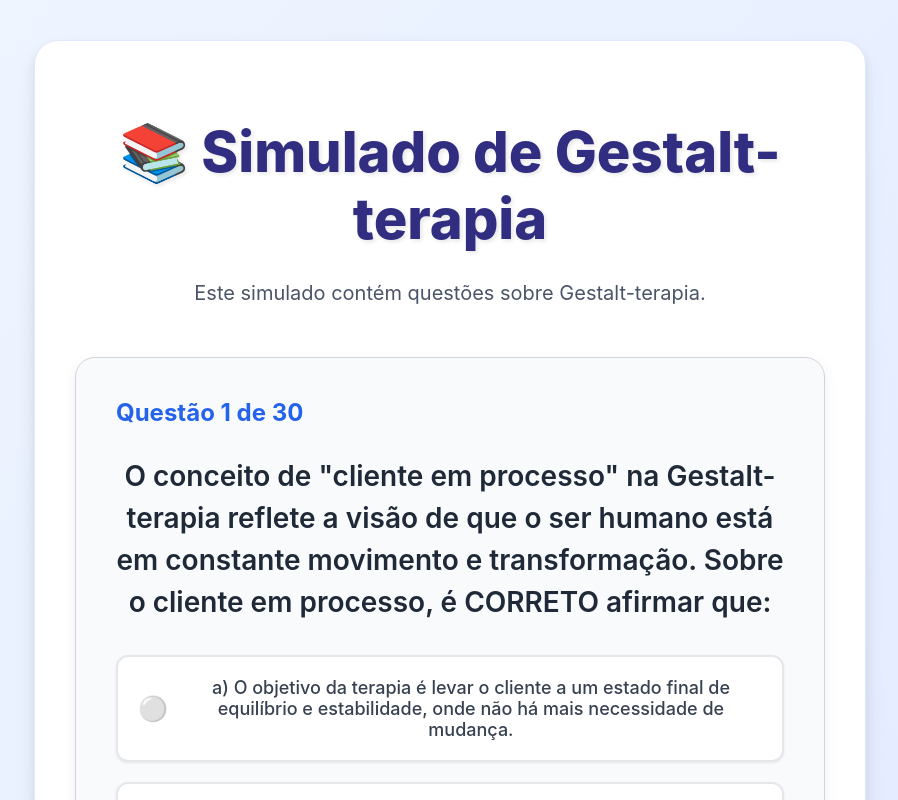
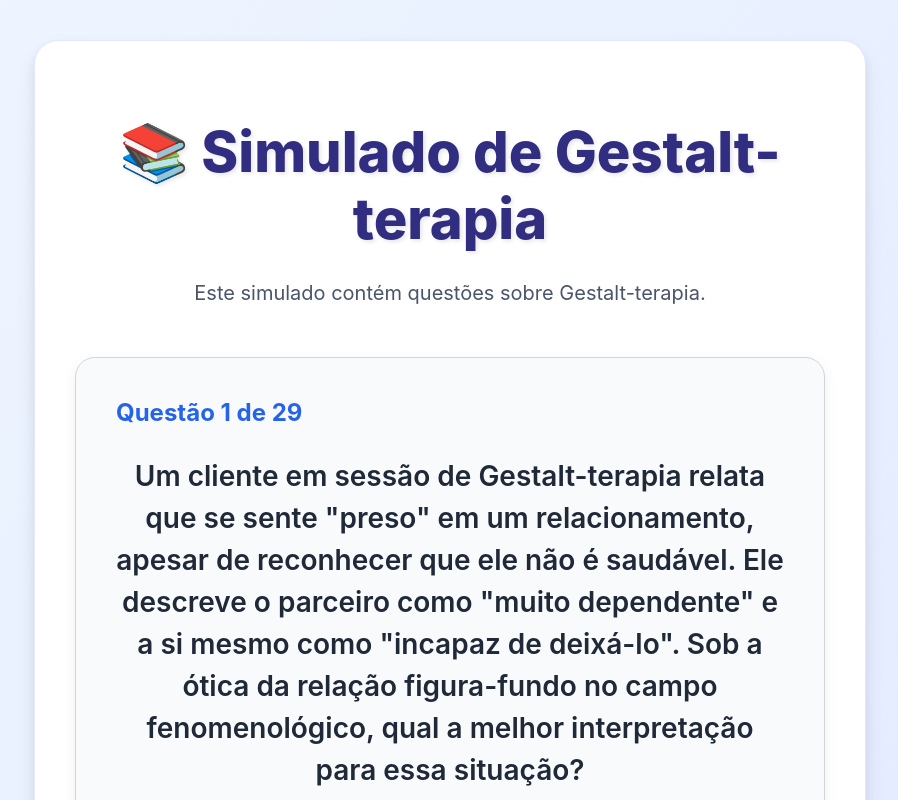
Before and after one commit to IagoLeal1/SimuladoGestalt, a React (Vite) app: page / in a window 1280 px wide. Shown: the top 800 px of the page, without its empty margins (190-1088 px from the left). Built offline with nearby package versions, Linux system fonts and the light colour scheme.

Commit message:
correção das perguntas

```diff
--- a/src/SimuladoApp.tsx
+++ b/src/SimuladoApp.tsx
@@ -82,7 +82,7 @@ const initialPerguntas: Pergunta[] = [ // Adicionado tipagem Pergunta[]
       "b) Egotismo, caracterizado pela manipulação do ambiente para evitar o contato autêntico.",
       "c) Confluência, onde o cliente se funde com as expectativas do terapeuta para evitar o confronto.",
       "d) Desensibilização, um mecanismo de defesa que impede o cliente de sentir emoções intensas.",
-      "e) Bloqueio no ciclo de contato, especificamente na fase de contato, impedindo a plena experiência da emoção."
+      "e) Deflexão, mecanismo de defesa que se caracteriza pela desviação do contato."
     ],
     respostaCorreta: "e"
   },
@@ -136,18 +136,6 @@ const initialPerguntas: Pergunta[] = [ // Adicionado tipagem Pergunta[]
   },
   {
     id: 'es-q25',
-    questao: "O paradoxo da mudança na Gestalt-terapia sugere que a mudança ocorre não pela tentativa de ser diferente, mas pela aceitação do que se é. Isso implica que, em um processo terapêutico, o terapeuta deve:",
-    opcoes: [
-      "a) Incentivar o cliente a lutar contra seus padrões disfuncionais, buscando eliminá-los a todo custo.",
-      "b) Focar em técnicas de modificação de comportamento para que o cliente se torne o que ele idealiza.",
-      "c) Ajudar o cliente a aumentar a awareness de seus padrões atuais, permitindo que novas possibilidades surjam a partir dessa aceitação.",
-      "d) Direcionar o cliente para um futuro idealizado, desconsiderando sua experiência presente.",
-      "e) Ignorar as resistências do cliente, pois elas são obstáculos ao processo de mudança."
-    ],
-    respostaCorreta: "c"
-  },
-  {
-    id: 'es-q26',
     questao: "A relação dialógica na Gestalt-terapia é um encontro existencial entre terapeuta e cliente, pautado em princípios específicos. Qual dos princípios abaixo NÃO faz parte da relação dialógica na Gestalt-terapia?",
     opcoes: [
       "a) Inclusão: o terapeuta se coloca na experiência do cliente, sem julgamento, mas mantendo sua própria identidade.",
@@ -159,7 +147,7 @@ const initialPerguntas: Pergunta[] = [ // Adicionado tipagem Pergunta[]
     respostaCorreta: "c"
   },
   {
-    id: 'es-q27',
+    id: 'es-q26',
     questao: "O conceito de \"cliente em processo\" na Gestalt-terapia reflete a visão de que o ser humano está em constante movimento e transformação. Sobre o cliente em processo, é CORRETO afirmar que:",
     opcoes: [
       "a) O objetivo da terapia é levar o cliente a um estado final de equilíbrio e estabilidade, onde não há mais necessidade de mudança.",
@@ -171,7 +159,7 @@ const initialPerguntas: Pergunta[] = [ // Adicionado tipagem Pergunta[]
     respostaCorreta: "c"
   },
   {
-    id: 'es-q28',
+    id: 'es-q27',
     questao: "Em uma sessão, o cliente relata sentir-se \"dividido\" entre duas opções importantes em sua vida. O terapeuta, em vez de oferecer conselhos, convida o cliente a \"dar voz\" a cada uma das partes, utilizando a técnica da cadeira vazia. Essa intervenção do terapeuta está alinhada com qual aspecto da relação dialógica e do trabalho com o cliente em processo?",
     opcoes: [
       "a) A imposição de uma solução para o dilema do cliente, direcionando sua escolha.",
@@ -183,7 +171,7 @@ const initialPerguntas: Pergunta[] = [ // Adicionado tipagem Pergunta[]
     respostaCorreta: "c"
   },
   {
-    id: 'es-q29',
+    id: 'es-q28',
     questao: "Um cliente chega à terapia com uma queixa de falta de sentido na vida, expressando um sentimento de vazio existencial. O terapeuta gestaltista, ao invés de buscar uma causa para esse vazio, decide explorar a experiência presente do cliente, perguntando: \"Como é para você sentir esse vazio agora? Onde você o percebe no seu corpo?\". Essa abordagem reflete qual princípio da Gestalt-terapia?",
     opcoes: [
       "a) A busca pela etiologia dos sintomas no passado do cliente.",
@@ -195,7 +183,7 @@ const initialPerguntas: Pergunta[] = [ // Adicionado tipagem Pergunta[]
     respostaCorreta: "c"
   },
   {
-    id: 'es-q30',
+    id: 'es-q29',
     questao: "Ao final de uma sessão, o cliente expressa que se sente mais leve e com uma nova perspectiva sobre seu problema. O terapeuta, em vez de atribuir o mérito a si mesmo, responde: \"Percebo que você trabalhou muito hoje e que algo se moveu dentro de você. Como é para você reconhecer essa sua capacidade?\". A resposta do terapeuta demonstra:",
     opcoes: [
       "a) Uma atitude de superioridade, reforçando o papel de especialista.",
@@ -206,10 +194,8 @@ const initialPerguntas: Pergunta[] = [ // Adicionado tipagem Pergunta[]
     ],
     respostaCorreta: "b"
   },
-
-  // Do PDF: DOC-20250611-WA0021..pdf
   {
-    id: 'doc-q1',
+    id: 'doc-q30',
     questao: "Na Gestalt-terapia, o conceito de contato é central para a compreensão do funcionamento humano e do processo terapêutico. Sobre o contato e suas interrupções, assinale a alternativa CORRETA:",
     opcoes: [
       "a) A confluência é uma interrupção do contato caracterizada pela dificuldade em diferenciar-se do outro, resultando em uma fusão de fronteiras que impede a awareness das próprias necessidades.",
@@ -221,7 +207,7 @@ const initialPerguntas: Pergunta[] = [ // Adicionado tipagem Pergunta[]
     respostaCorreta: "a"
   },
   {
-    id: 'doc-q2',
+    id: 'doc-q31',
     questao: "O ciclo de contato na Gestalt-terapia descreve o processo dinâmico de formação e dissolução de figuras, essencial para a satisfação das necessidades do organismo. Analise as afirmativas a seguir sobre as fases do ciclo de contato:\nI. Na fase de pré-contato, o organismo percebe uma necessidade emergente, mas ainda não há um engajamento direto com o ambiente para satisfazê-la.\nII. A fase de contato pleno é caracterizada pela máxima excitação e pelo engajamento total do organismo com o ambiente, resultando na satisfação da necessidade.\nIII. O pós-contato é o momento de assimilação da experiência, onde a figura se dissolve e o organismo se retrai para um estado de equilíbrio, preparando-se para novas necessidades.\nIV. As interrupções no ciclo de contato ocorrem exclusivamente na fase de contato, impedindo que o indivíduo alcance a awareness necessária para a satisfação da necessidade.\nEstão CORRETAS apenas as afirmativas:",
     opcoes: [
       "a) I e II.",
@@ -233,7 +219,7 @@ const initialPerguntas: Pergunta[] = [ // Adicionado tipagem Pergunta[]
     respostaCorreta: "b"
   },
   {
-    id: 'doc-q3',
+    id: 'doc-q32',
     questao: "Um cliente em sessão de Gestalt-terapia relata uma situação em que se sente constantemente sobrecarregado pelas expectativas dos outros, sem conseguir expressar suas próprias opiniões. Ao ser questionado sobre o que sente, ele responde: \"Não sei, acho que é o que todo mundo sente, né?\". Essa fala pode ser interpretada como uma manifestação de qual interrupção do contato?",
     opcoes: [
       "a) Projeção.",
@@ -245,7 +231,7 @@ const initialPerguntas: Pergunta[] = [ // Adicionado tipagem Pergunta[]
     respostaCorreta: "c"
   },
   {
-    id: 'doc-q4',
+    id: 'doc-q33',
     questao: "Na perspectiva gestáltica, a fronteira de contato é o local onde o indivíduo se encontra com o ambiente, e é através dela que se dá o processo de contato. Sobre a fronteira de contato, é INCORRETO afirmar que:",
     opcoes: [
       "a) É um fenômeno dinâmico e flexível, que se forma e se dissolve constantemente no processo de contato.",
@@ -257,7 +243,7 @@ const initialPerguntas: Pergunta[] = [ // Adicionado tipagem Pergunta[]
     respostaCorreta: "e"
   },
   {
-    id: 'doc-q5',
+    id: 'doc-34',
     questao: "Considere a seguinte situação clínica: Um cliente, ao ser convidado pelo terapeuta a expressar sua raiva diretamente para a pessoa imaginária que o incomoda, começa a socar o travesseiro com força, mas com um sorriso no rosto. Essa manifestação pode ser um indicativo de qual interrupção do contato, e qual seria a intervenção mais adequada do terapeuta?",
     opcoes: [
       "a) Projeção; o terapeuta deve pedir ao cliente para descrever o que ele vê no travesseiro.",
@@ -269,7 +255,7 @@ const initialPerguntas: Pergunta[] = [ // Adicionado tipagem Pergunta[]
     respostaCorreta: "b"
   },
   {
-    id: 'doc-q6',
+    id: 'doc-35',
     questao: "O conceito de campo é fundamental na Gestalt-terapia, pois enfatiza a interdependência entre o organismo e o ambiente. Sobre o campo fenomenológico, assinale a alternativa INCORRETA:",
     opcoes: [
       "a) O campo é uma totalidade dinâmica, onde cada parte influencia e é influenciada pelas demais, não podendo ser compreendido isoladamente.",
@@ -281,7 +267,7 @@ const initialPerguntas: Pergunta[] = [ // Adicionado tipagem Pergunta[]
     respostaCorreta: "c"
   },
   {
-    id: 'doc-q7',
+    id: 'doc-36',
     questao: "O ajustamento criativo é a capacidade do organismo de se adaptar de forma flexível e inovadora às demandas do ambiente, mantendo sua integridade. Sobre o ajustamento criativo na Gestalt-terapia, é CORRETO afirmar que:",
     opcoes: [
       "a) É um processo que busca a eliminação de qualquer tipo de conflito ou tensão, visando um estado de homeostase estática.",
@@ -293,7 +279,7 @@ const initialPerguntas: Pergunta[] = [ // Adicionado tipagem Pergunta[]
     respostaCorreta: "c"
   },
   {
-    id: 'doc-q8',
+    id: 'doc-q37',
     questao: "Um cliente em terapia gestaltista relata que, apesar de desejar mudar de emprego, sente-se paralisado e incapaz de tomar qualquer atitude. Ele descreve seu ambiente de trabalho atual como \"seguro, mas sufocante\". Sob a ótica do campo e do ajustamento criativo, qual a melhor interpretação para essa situação?",
     opcoes: [
       "a) O cliente está em um estado de confluência com o ambiente de trabalho, o que impede a emergência de novas figuras.",
@@ -305,7 +291,7 @@ const initialPerguntas: Pergunta[] = [ // Adicionado tipagem Pergunta[]
     respostaCorreta: "c"
   },
   {
-    id: 'doc-q9',
+    id: 'doc-q38',
     questao: "O paradoxo da mudança na Gestalt-terapia afirma que a mudança ocorre quando nos tornamos o que somos, e não quando tentamos ser o que não somos. Essa afirmação implica que:",
     opcoes: [
       "a) A terapia deve focar em ensinar o cliente a ser diferente, incentivando-o a abandonar seus padrões atuais.",
@@ -317,7 +303,7 @@ const initialPerguntas: Pergunta[] = [ // Adicionado tipagem Pergunta[]
     respostaCorreta: "b"
   },
   {
-    id: 'doc-q10',
+    id: 'doc-q39',
     questao: "Em uma sessão, o terapeuta percebe que o cliente está constantemente se desculpando por suas falas e movimentos, mesmo quando não há motivo aparente. O terapeuta decide intervir, convidando o cliente a \"ser mais desculpador\" e a exagerar esse comportamento. Essa intervenção tem como objetivo principal:",
     opcoes: [
       "a) Reforçar o comportamento disfuncional do cliente para que ele perceba o quão inadequado é.",
@@ -329,7 +315,7 @@ const initialPerguntas: Pergunta[] = [ // Adicionado tipagem Pergunta[]
     respostaCorreta: "b"
   },
   {
-    id: 'doc-q11',
+    id: 'doc-q40',
     questao: "A relação dialógica é um pilar fundamental da Gestalt-terapia, caracterizada por um encontro autêntico entre terapeuta e cliente. Sobre a relação dialógica, assinale a alternativa CORRETA:",
     opcoes: [
       "a) A neutralidade do terapeuta é essencial para garantir a objetividade da relação, evitando qualquer tipo de envolvimento pessoal.",
@@ -341,7 +327,7 @@ const initialPerguntas: Pergunta[] = [ // Adicionado tipagem Pergunta[]
     respostaCorreta: "d"
   },
   {
-    id: 'doc-q12',
+    id: 'doc-q41',
     questao: "O conceito de \"cliente em processo\" na Gestalt-terapia enfatiza a natureza dinâmica e contínua da experiência humana e da mudança. Sobre o cliente em processo, é INCORRETO afirmar que:",
     opcoes: [
       "a) O cliente é visto como um ser em constante vir-a-ser, com potencial para o crescimento e a autorregulação.",
@@ -353,7 +339,7 @@ const initialPerguntas: Pergunta[] = [ // Adicionado tipagem Pergunta[]
     respostaCorreta: "b"
   },
   {
-    id: 'doc-q13',
+    id: 'doc-q42',
     questao: "Em uma sessão, o cliente expressa uma forte resistência em falar sobre um determinado assunto, mudando de tópico repetidamente. O terapeuta, em vez de insistir, decide focar na forma como o cliente está evitando o assunto, perguntando: \"Percebo que você está se esforçando para não falar sobre isso. O que acontece com você quando pensa em abordar esse tema?\". Essa intervenção do terapeuta reflete qual aspecto da relação dialógica e do trabalho com o cliente em processo?",
     opcoes: [
       "a) A imposição de uma agenda terapêutica, forçando o cliente a confrontar sua resistência.",
@@ -365,7 +351,7 @@ const initialPerguntas: Pergunta[] = [ // Adicionado tipagem Pergunta[]
     respostaCorreta: "c"
   },
   {
-    id: 'doc-q14',
+    id: 'doc-q43',
     questao: "Um cliente chega à terapia com uma queixa de ansiedade generalizada, sem conseguir identificar uma causa específica para seu sofrimento. O terapeuta gestaltista, ao invés de buscar um diagnóstico ou uma causa no passado, decide explorar a experiência presente da ansiedade no corpo do cliente, perguntando: \"Onde você sente essa ansiedade no seu corpo agora? Como ela se manifesta?\". Essa abordagem está alinhada com qual princípio da Gestalt-terapia?",
     opcoes: [
       "a) A busca pela etiologia dos sintomas no passado do cliente.",
@@ -377,7 +363,7 @@ const initialPerguntas: Pergunta[] = [ // Adicionado tipagem Pergunta[]
     respostaCorreta: "c"
   },
   {
-    id: 'doc-q15',
+    id: 'doc-q44',
     questao: "Ao final de uma sessão, um cliente expressa gratidão ao terapeuta, dizendo: \"Sinto que hoje eu realmente me conectei com algo dentro de mim que estava adormecido\". O terapeuta responde: \"Sim, percebo que você está mais presente e com uma energia diferente. Como é para você sentir isso agora?\". A resposta do terapeuta demonstra:",
     opcoes: [
       "a) Uma atitude de superioridade, reforçando o papel de especialista.",
```
